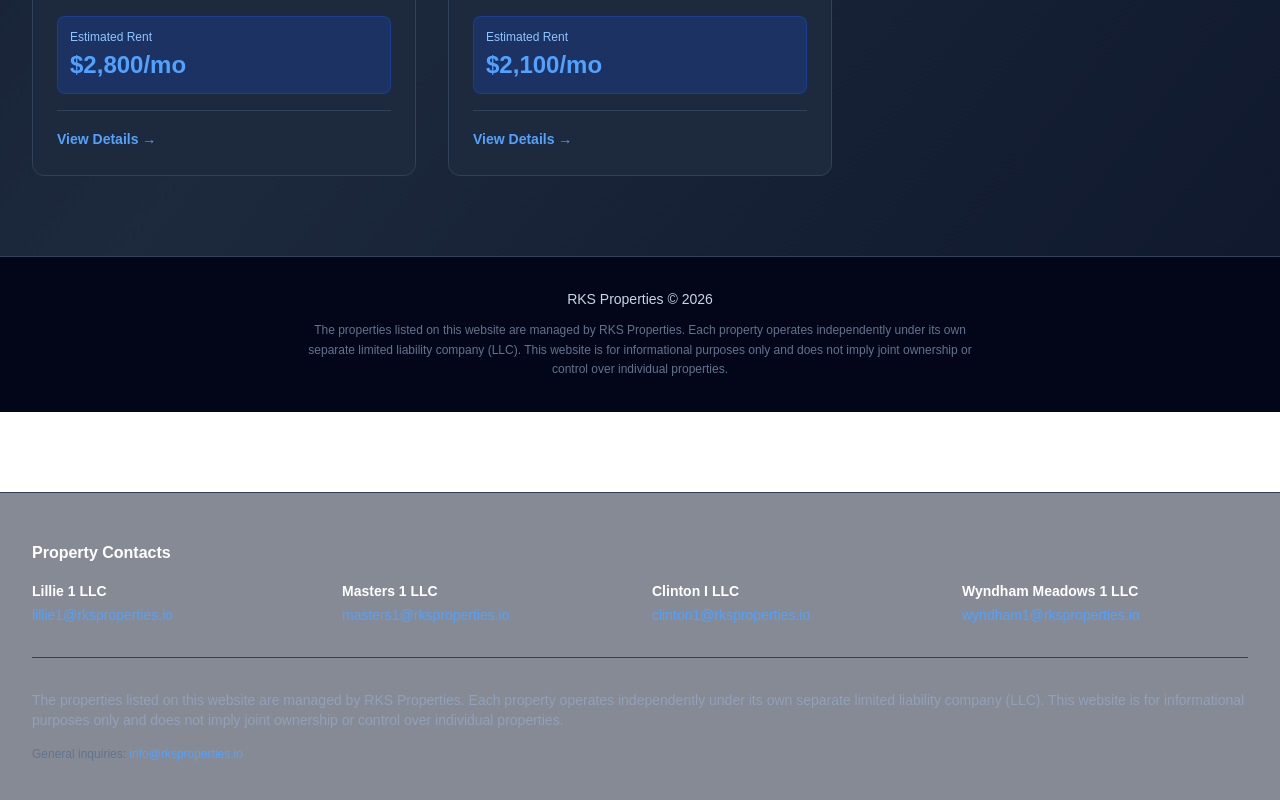
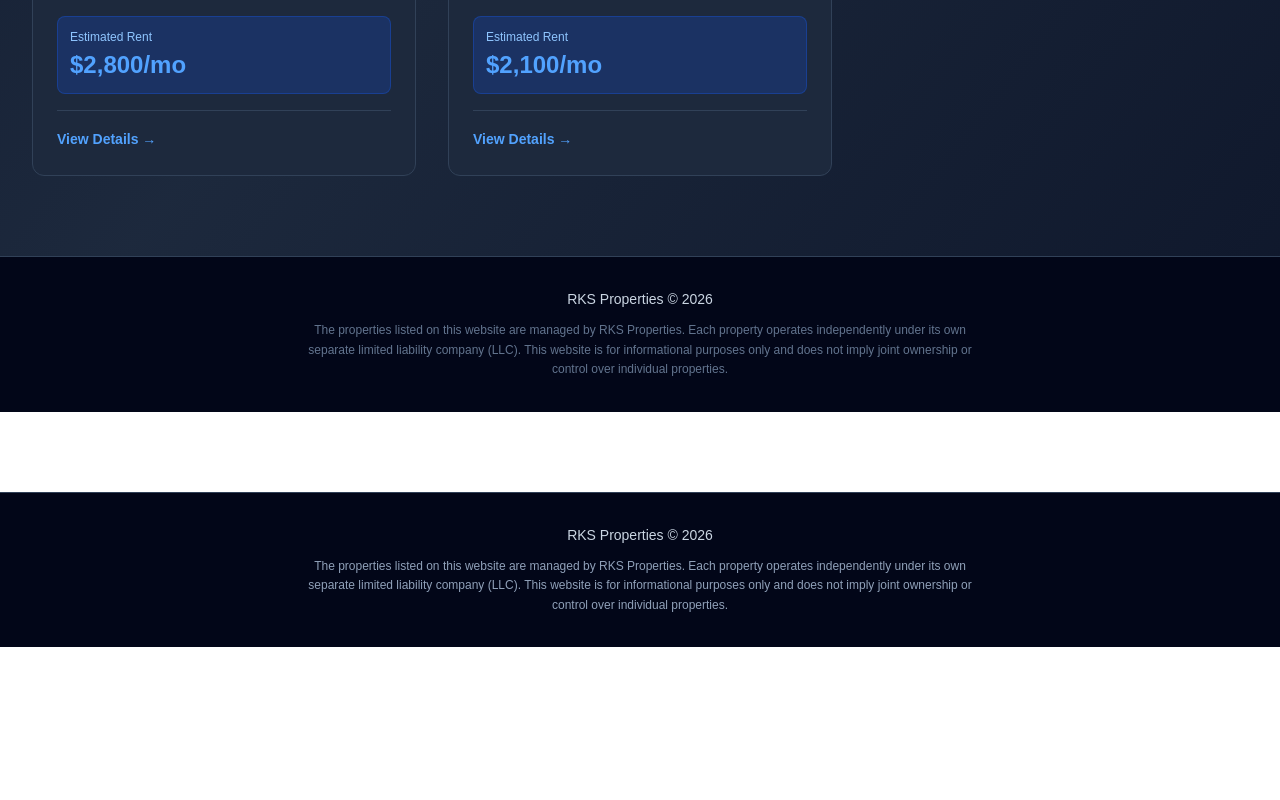
Before and after one commit to rslaten-git/holdings, a Next.js app: page / in a window 1280 px wide. Shown: the part 1223-2023 px from the top of the page. After the commit the page ends 1870 px from the top, so only its background shows below. Built offline with nearby package versions, Linux system fonts and the light colour scheme.

Commit message:
Remove property contacts from footer

```diff
--- a/src/app/layout.tsx
+++ b/src/app/layout.tsx
@@ -19,37 +19,12 @@ export default function RootLayout({
     <html lang="en">
       <body className={`${geist.variable} ${geistMono.variable} bg-slate-900 text-white`}>
         {children}
-        <footer className="border-t border-slate-700 bg-slate-900/50 mt-20">
-          <div className="max-w-7xl mx-auto px-4 sm:px-6 lg:px-8 py-12">
-            <div className="mb-8">
-              <h3 className="font-bold text-white mb-4">Property Contacts</h3>
-              <div className="grid grid-cols-2 md:grid-cols-4 gap-6 text-sm">
-                <div>
-                  <p className="font-semibold text-white mb-1">Lillie 1 LLC</p>
-                  <a href="mailto:lillie1@rksproperties.io" className="text-blue-400 hover:text-blue-300">lillie1@rksproperties.io</a>
-                </div>
-                <div>
-                  <p className="font-semibold text-white mb-1">Masters 1 LLC</p>
-                  <a href="mailto:masters1@rksproperties.io" className="text-blue-400 hover:text-blue-300">masters1@rksproperties.io</a>
-                </div>
-                <div>
-                  <p className="font-semibold text-white mb-1">Clinton I LLC</p>
-                  <a href="mailto:clinton1@rksproperties.io" className="text-blue-400 hover:text-blue-300">clinton1@rksproperties.io</a>
-                </div>
-                <div>
-                  <p className="font-semibold text-white mb-1">Wyndham Meadows 1 LLC</p>
-                  <a href="mailto:wyndham1@rksproperties.io" className="text-blue-400 hover:text-blue-300">wyndham1@rksproperties.io</a>
-                </div>
-              </div>
-            </div>
-            <div className="border-t border-slate-700 pt-8">
-              <p className="text-sm text-slate-400 mb-4">
-                The properties listed on this website are managed by RKS Properties. Each property operates independently under its own separate limited liability company (LLC). This website is for informational purposes only and does not imply joint ownership or control over individual properties.
-              </p>
-              <p className="text-xs text-slate-500">
-                General inquiries: <a href="mailto:info@rksproperties.io" className="text-blue-400 hover:text-blue-300">info@rksproperties.io</a>
-              </p>
-            </div>
+        <footer className="border-t border-slate-700 bg-slate-950 mt-20">
+          <div className="max-w-7xl mx-auto px-4 sm:px-6 lg:px-8 py-8 text-center text-slate-300 text-sm">
+            <p className="mb-3">RKS Properties © 2026</p>
+            <p className="text-xs text-slate-400 max-w-2xl mx-auto leading-relaxed">
+              The properties listed on this website are managed by RKS Properties. Each property operates independently under its own separate limited liability company (LLC). This website is for informational purposes only and does not imply joint ownership or control over individual properties.
+            </p>
           </div>
         </footer>
       </body>
```
